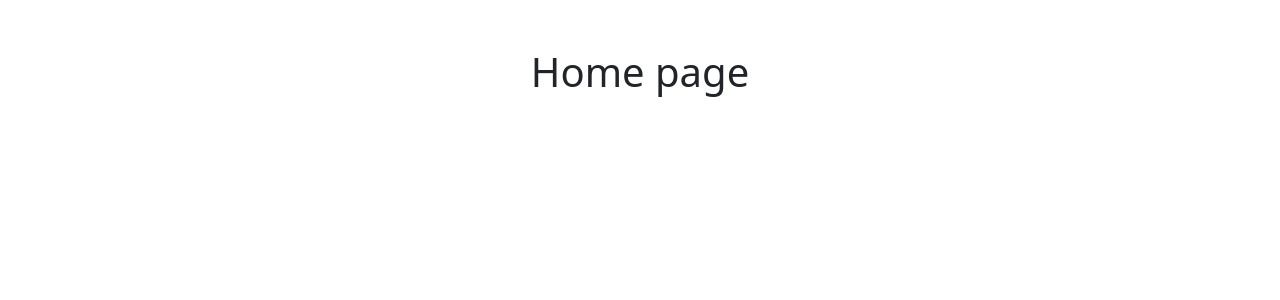
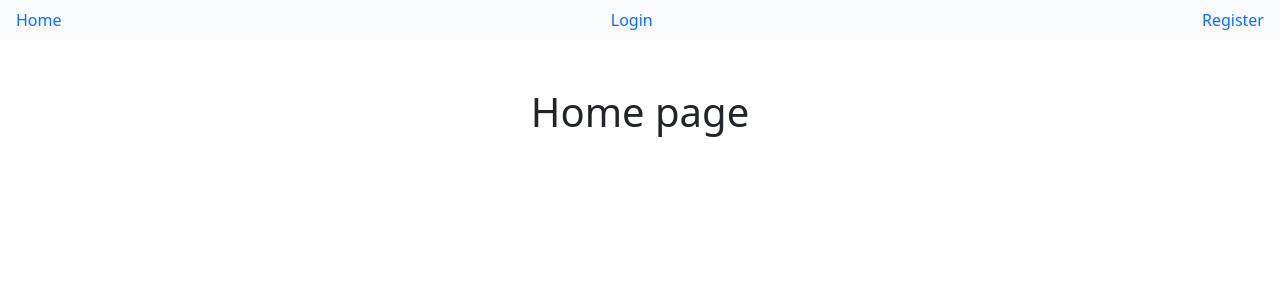
Before and after one commit to ninomiyadaisuke/booking-app-typescript, a React (Create React App) app in the folder client/: page / in a window 1280 px wide. Shown: the top 300 px of the page. Built offline with nearby package versions, Linux system fonts and the light colour scheme.

Commit message:
Nav menu

```diff
--- a/client/src/App.tsx
+++ b/client/src/App.tsx
@@ -2,16 +2,17 @@
 import Home from "./booking/Home";
 import Login from "./auth/Login";
 import Register from "./auth/Register";
-
+import TopNav from "./components/TopNav";
 import { BrowserRouter, Switch, Route } from "react-router-dom";
 
 const App: React.FC = () => {
   return (
     <BrowserRouter>
+      <TopNav />
       <Switch>
-        <Route exact path="/" component={Home}/>
-        <Route exact path="/login" component={Login}/>
-        <Route exact path="/register" component={Register}/>
+        <Route exact path="/" component={Home} />
+        <Route exact path="/login" component={Login} />
+        <Route exact path="/register" component={Register} />
       </Switch>
     </BrowserRouter>
   );
--- /dev/null
+++ b/client/src/components/TopNav.tsx
@@ -0,0 +1,19 @@
+import React from "react";
+import { Link } from "react-router-dom";
+
+
+const TopNav: React.FC = () => (
+  <div className="nav bg-light d-flex justify-content-between">
+    <Link className="nav-link" to="/">
+      Home
+    </Link>
+    <Link className="nav-link" to="/login">
+      Login
+    </Link>
+    <Link className="nav-link" to="/register">
+      Register
+    </Link>
+  </div>
+);
+
+export default TopNav
```
